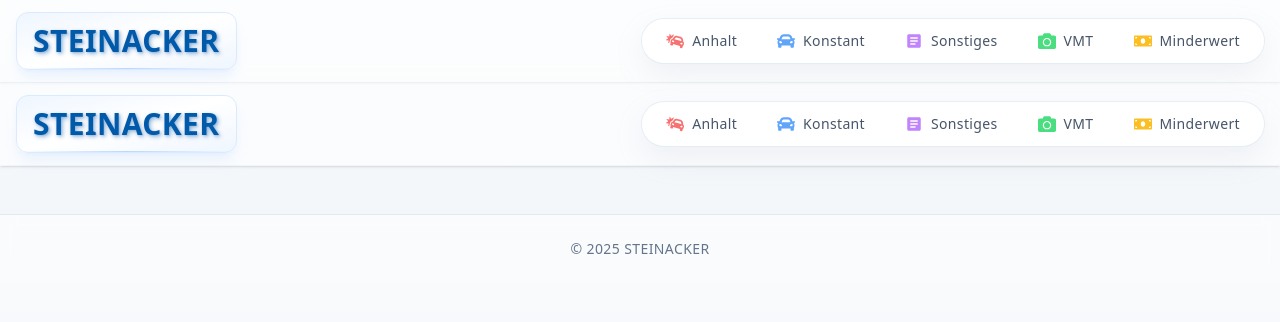
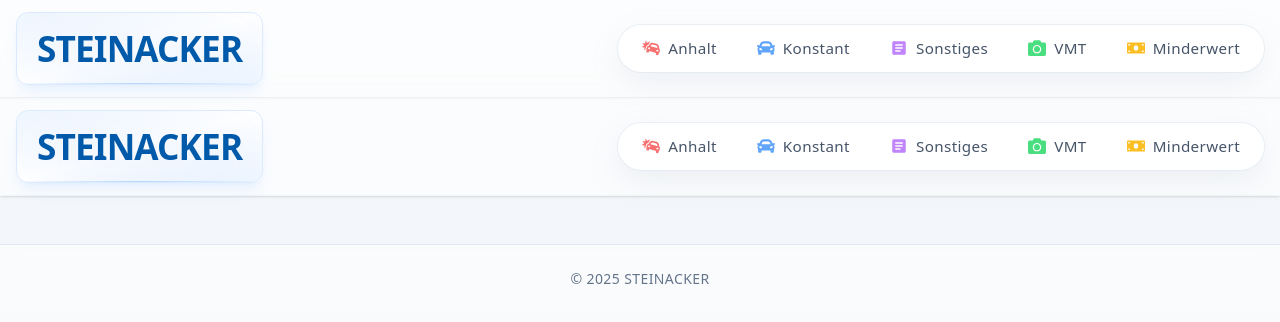
Before and after one commit to hoidOS/ifu, a Next.js app: page /Navbar in a window 1280 px wide. Shown: the top 322 px of the page. Built offline with nearby package versions, Linux system fonts and the light colour scheme.

Commit message:
feat: navbar

```diff
--- a/pages/Navbar.tsx
+++ b/pages/Navbar.tsx
@@ -122,15 +122,13 @@ function Navbar() {
                     <div className="self-center">
                         <Link href="/">
                             <div className="group cursor-pointer">
-                                <div className="relative overflow-hidden rounded-xl bg-gradient-to-br from-blue-50 via-white to-blue-50 px-4 py-2.5 shadow-lg shadow-blue-200/30 transition-all duration-300 hover:shadow-xl hover:shadow-blue-300/40 hover:scale-[1.02] border border-blue-100">
+                                <div className="relative overflow-hidden rounded-xl bg-gradient-to-br from-blue-50 via-white to-blue-50 px-5 py-3 shadow-lg shadow-blue-200/30 transition-all duration-300 hover:shadow-xl hover:shadow-blue-300/40 hover:scale-[1.02] border border-blue-100">
+                                    <div className="absolute inset-x-6 top-0 h-[2px] bg-gradient-to-r from-transparent via-primary-300/70 to-transparent opacity-0 transition-opacity duration-300 group-hover:opacity-100"></div>
                                     {/* Subtle shine effect */}
                                     <div className="absolute inset-0 bg-gradient-to-br from-blue-100/30 via-transparent to-transparent opacity-0 group-hover:opacity-100 transition-opacity duration-500"></div>
 
                                     <div className="relative">
-                                        <h1 className="bold cursor-pointer text-2xl md:text-3xl text-primary-700 relative" style={{
-                                            textShadow: '2px 2px 4px rgba(0, 89, 169, 0.3), 1px 1px 2px rgba(0, 89, 169, 0.2)',
-                                            filter: 'drop-shadow(0 1px 2px rgba(0, 89, 169, 0.1))'
-                                        }}>
+                                        <h1 className="text-2xl md:text-[2.2rem] font-semibold tracking-tight text-primary-700 drop-shadow-[0_12px_30px_rgba(59,130,246,0.28)]">
                                             STEINACKER
                                         </h1>
                                     </div>
@@ -145,7 +143,7 @@ function Navbar() {
                         <div className="relative rounded-full bg-white/60 backdrop-blur px-1 py-1 ring-1 ring-slate-200/70 shadow-[0_12px_30px_rgba(148,163,184,0.14)]">
                             <ul
                                 ref={navListRef}
-                                className="relative flex items-center gap-0 text-sm font-medium text-slate-600"
+                                className="relative flex items-center gap-0 text-[0.95rem] font-medium text-slate-600"
                             >
                                 <span
                                     aria-hidden="true"
@@ -160,7 +158,7 @@ function Navbar() {
                                 <li className="relative flex-1" data-route="/Stop" data-active={router.pathname === '/Stop'}>
                                     <Link
                                         href="/Stop"
-                                        className={`relative z-10 group flex w-full items-center justify-center gap-2 rounded-full px-5 py-2 text-sm text-slate-600 transition-all duration-200 focus-visible:outline-none focus-visible:ring-2 focus-visible:ring-offset-2 focus-visible:ring-slate-200 ${router.pathname === '/Stop' ? 'text-red-600 font-semibold' : 'hover:text-red-600'}`}
+                                        className={`relative z-10 group flex w-full items-center justify-center gap-2 rounded-full px-5 py-2 text-[0.95rem] text-slate-600 transition-all duration-200 focus-visible:outline-none focus-visible:ring-2 focus-visible:ring-offset-2 focus-visible:ring-slate-200 ${router.pathname === '/Stop' ? 'text-red-600 font-semibold' : 'hover:text-red-600'}`}
                                         aria-current={router.pathname === '/Stop' ? 'page' : undefined}
                                     >
                                         <FaCarCrash
@@ -174,7 +172,7 @@ function Navbar() {
                                 <li className="relative flex-1" data-route="/Const" data-active={router.pathname === '/Const'}>
                                     <Link
                                         href="/Const"
-                                        className={`relative z-10 group flex w-full items-center justify-center gap-2 rounded-full px-5 py-2 text-sm text-slate-600 transition-all duration-200 focus-visible:outline-none focus-visible:ring-2 focus-visible:ring-offset-2 focus-visible:ring-slate-200 ${router.pathname === '/Const' ? 'text-blue-600 font-semibold' : 'hover:text-blue-600'}`}
+                                        className={`relative z-10 group flex w-full items-center justify-center gap-2 rounded-full px-5 py-2 text-[0.95rem] text-slate-600 transition-all duration-200 focus-visible:outline-none focus-visible:ring-2 focus-visible:ring-offset-2 focus-visible:ring-slate-200 ${router.pathname === '/Const' ? 'text-blue-600 font-semibold' : 'hover:text-blue-600'}`}
                                         aria-current={router.pathname === '/Const' ? 'page' : undefined}
                                     >
                                         <FaCar
@@ -188,7 +186,7 @@ function Navbar() {
                                 <li className="relative flex-1" data-route="/Sonst" data-active={router.pathname === '/Sonst'}>
                                     <Link
                                         href="/Sonst"
-                                        className={`relative z-10 group flex w-full items-center justify-center gap-2 rounded-full px-5 py-2 text-sm text-slate-600 transition-all duration-200 focus-visible:outline-none focus-visible:ring-2 focus-visible:ring-offset-2 focus-visible:ring-slate-200 ${router.pathname === '/Sonst' ? 'text-purple-600 font-semibold' : 'hover:text-purple-600'}`}
+                                        className={`relative z-10 group flex w-full items-center justify-center gap-2 rounded-full px-5 py-2 text-[0.95rem] text-slate-600 transition-all duration-200 focus-visible:outline-none focus-visible:ring-2 focus-visible:ring-offset-2 focus-visible:ring-slate-200 ${router.pathname === '/Sonst' ? 'text-purple-600 font-semibold' : 'hover:text-purple-600'}`}
                                         aria-current={router.pathname === '/Sonst' ? 'page' : undefined}
                                     >
                                         <svg
@@ -205,7 +203,7 @@ function Navbar() {
                                 <li className="relative flex-1" data-route="/VMT" data-active={router.pathname === '/VMT'}>
                                     <Link
                                         href="/VMT"
-                                        className={`relative z-10 group flex w-full items-center justify-center gap-2 rounded-full px-5 py-2 text-sm text-slate-600 transition-all duration-200 focus-visible:outline-none focus-visible:ring-2 focus-visible:ring-offset-2 focus-visible:ring-slate-200 ${router.pathname === '/VMT' ? 'text-green-600 font-semibold' : 'hover:text-green-600'}`}
+                                        className={`relative z-10 group flex w-full items-center justify-center gap-2 rounded-full px-5 py-2 text-[0.95rem] text-slate-600 transition-all duration-200 focus-visible:outline-none focus-visible:ring-2 focus-visible:ring-offset-2 focus-visible:ring-slate-200 ${router.pathname === '/VMT' ? 'text-green-600 font-semibold' : 'hover:text-green-600'}`}
                                         aria-current={router.pathname === '/VMT' ? 'page' : undefined}
                                     >
                                         <FaCamera
@@ -219,7 +217,7 @@ function Navbar() {
                                 <li className="relative flex-1" data-route="/Minderwert" data-active={router.pathname === '/Minderwert'}>
                                     <Link
                                         href="/Minderwert"
-                                        className={`relative z-10 group flex w-full items-center justify-center gap-2 rounded-full px-5 py-2 text-sm text-slate-600 transition-all duration-200 focus-visible:outline-none focus-visible:ring-2 focus-visible:ring-offset-2 focus-visible:ring-slate-200 ${router.pathname === '/Minderwert' ? 'text-amber-600 font-semibold' : 'hover:text-amber-600'}`}
+                                        className={`relative z-10 group flex w-full items-center justify-center gap-2 rounded-full px-5 py-2 text-[0.95rem] text-slate-600 transition-all duration-200 focus-visible:outline-none focus-visible:ring-2 focus-visible:ring-offset-2 focus-visible:ring-slate-200 ${router.pathname === '/Minderwert' ? 'text-amber-600 font-semibold' : 'hover:text-amber-600'}`}
                                         aria-current={router.pathname === '/Minderwert' ? 'page' : undefined}
                                     >
                                         <FaMoneyBill
```
